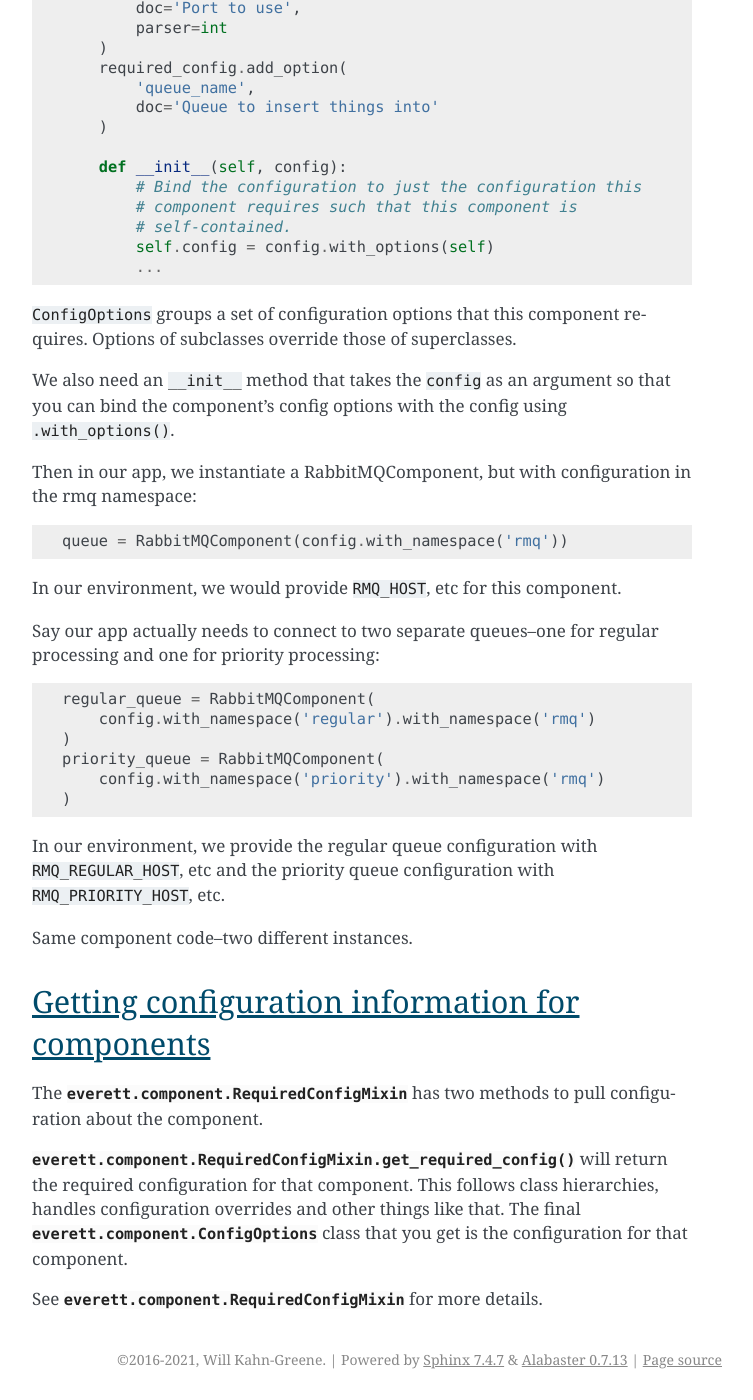
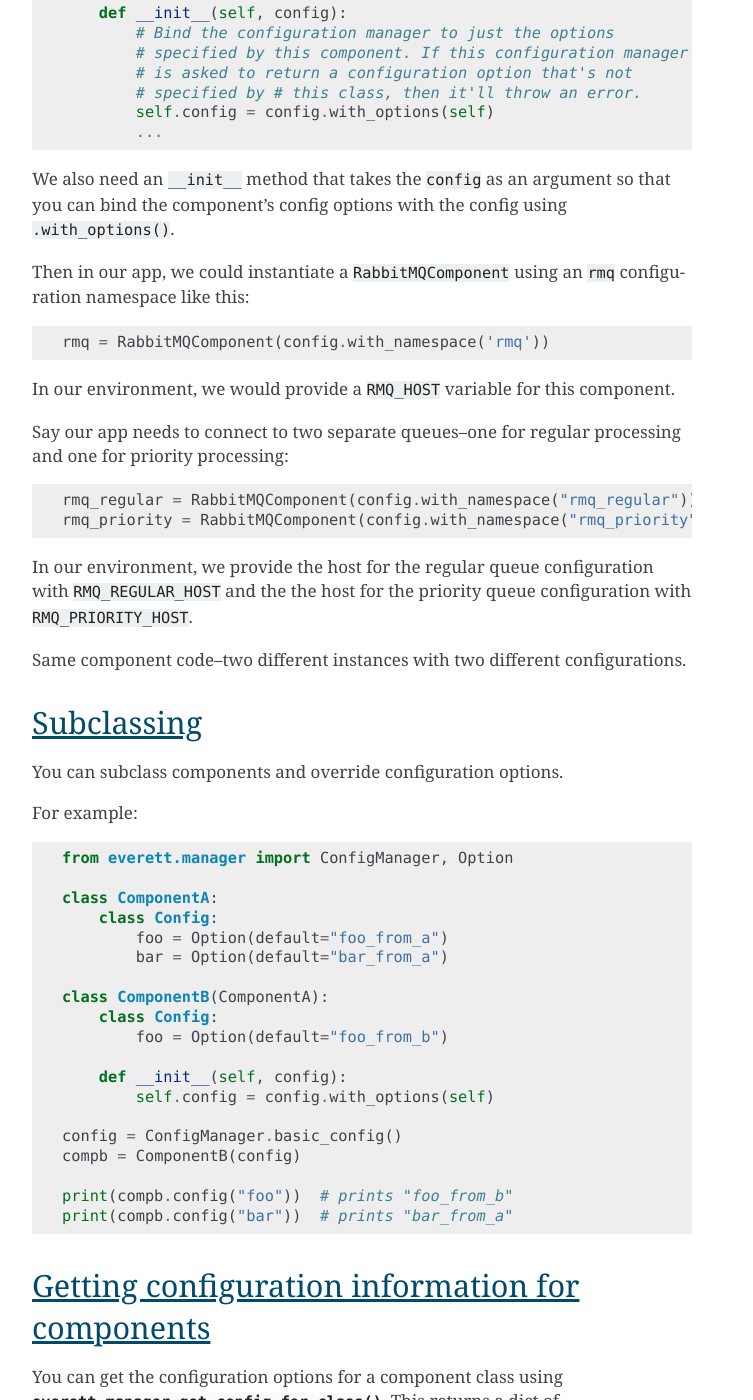
Before and after one commit to willkg/everett, a Sphinx documentation site: the page built from docs/components.rst, in a window 1280 px wide and 1400 px high, scrolled down 889 px. Shown: the whole window, without its empty margins (388-1141 px from the left). Built offline with Sphinx 7.4.7, drawn with Linux system fonts in a browser that asks for light colours; some of the changed text lies outside the part shown.

```diff
--- a/docs/code/configuration_handling_exceptions.py
+++ b/docs/code/configuration_handling_exceptions.py
@@ -14,4 +14,4 @@ try:
 except InvalidValueError:
     # The "debug_mode" configuration value is incorrect--alert
     # user in the logs.
-    logging.exception("gah!")
+    logging.exception("logged exception gah!")
--- a/docs/code/recipes_alternate_keys.py
+++ b/docs/code/recipes_alternate_keys.py
@@ -1,33 +1,37 @@
-from everett.component import RequiredConfigMixin, ConfigOptions
-from everett.manager import ConfigManager
+from everett.manager import ConfigManager, Option
 
 
-class DBReader(RequiredConfigMixin):
-    required_config = ConfigOptions()
-    required_config.add_option("username", alternate_keys=["root:db_username"])
-    required_config.add_option("password", alternate_keys=["root:db_password"])
+class DatabaseReader:
+    class Config:
+        username = Option(alternate_keys=["root:db_username"])
+        password = Option(alternate_keys=["root:db_password"])
 
     def __init__(self, config):
         self.config = config.with_options(self)
 
 
-class DBWriter(RequiredConfigMixin):
-    required_config = ConfigOptions()
-    required_config.add_option("username", alternate_keys=["root:db_username"])
-    required_config.add_option("password", alternate_keys=["root:db_password"])
+class DatabaseWriter:
+    class Config:
+        username = Option(alternate_keys=["root:db_username"])
+        password = Option(alternate_keys=["root:db_password"])
 
     def __init__(self, config):
         self.config = config.with_options(self)
 
 
 # Define a shared configuration
-config = ConfigManager.from_dict({"DB_USERNAME": "foo", "DB_PASSWORD": "bar"})
+config = ConfigManager.from_dict(
+    {
+        "DB_USERNAME": "foo",
+        "DB_PASSWORD": "bar"
+    }
+)
 
-reader = DBReader(config.with_namespace("reader"))
+reader = DatabaseReader(config.with_namespace("reader"))
 assert reader.config("username") == "foo"
 assert reader.config("password") == "bar"
 
-writer = DBWriter(config.with_namespace("writer"))
+writer = DatabaseWriter(config.with_namespace("writer"))
 assert writer.config("username") == "foo"
 assert writer.config("password") == "bar"
 
@@ -42,10 +46,10 @@ config = ConfigManager.from_dict(
     }
 )
 
-reader = DBReader(config.with_namespace("reader"))
+reader = DatabaseReader(config.with_namespace("reader"))
 assert reader.config("username") == "joe"
 assert reader.config("password") == "foo"
 
-writer = DBWriter(config.with_namespace("writer"))
+writer = DatabaseWriter(config.with_namespace("writer"))
 assert writer.config("username") == "pete"
 assert writer.config("password") == "bar"
--- a/docs/code/recipes_appconfig.py
+++ b/docs/code/recipes_appconfig.py
@@ -1,19 +1,20 @@
 import logging
 
-from everett.component import ConfigOptions, RequiredConfigMixin
-from everett.manager import ConfigManager
+from everett.manager import ConfigManager, Option
+
+
+TEXT_TO_LOGGING_LEVEL = {
+    "CRITICAL": 50,
+    "ERROR": 40,
+    "WARNING": 30,
+    "INFO": 20,
+    "DEBUG": 10,
+}
 
 
 def parse_loglevel(value):
-    text_to_level = {
-        "CRITICAL": 50,
-        "ERROR": 40,
-        "WARNING": 30,
-        "INFO": 20,
-        "DEBUG": 10,
-    }
     try:
-        return text_to_level[value.upper()]
+        return TEXT_TO_LOGGING_LEVEL[value.upper()]
     except KeyError:
         raise ValueError(
             f'"{value}" is not a valid logging level. Try CRITICAL, ERROR, '
@@ -21,39 +22,27 @@ def parse_loglevel(value):
         )
 
 
-class AppConfig(RequiredConfigMixin):
-    required_config = ConfigOptions()
-    required_config.add_option(
-        "debug",
-        parser=bool,
-        default="false",
-        doc="Turns on debug mode for the application",
-    )
-    required_config.add_option(
-        "loglevel",
-        parser=parse_loglevel,
-        default="INFO",
-        doc=(
-            "Log level for the application; CRITICAL, ERROR, WARNING, INFO, "
-            "DEBUG"
-        ),
-    )
-
-    def __init__(self, config):
-        self.raw_config = config
-        self.config = config.with_options(self)
-
-    def __call__(self, *args, **kwargs):
-        return self.config(*args, **kwargs)
+class AppConfig:
+    class Config:
+        debug = Option(
+            parser=bool,
+            default="false",
+            doc="Turns on debug mode for the application",
+        )
+        loglevel = Option(
+            parser=parse_loglevel,
+            default="INFO",
+            doc=("Log level for the application; CRITICAL, ERROR, WARNING, INFO, " "DEBUG"),
+        )
 
 
 def init_app():
-    config = ConfigManager.from_dict({})
-    app_config = AppConfig(config)
+    manager = ConfigManager.from_dict({})
+    config = manager.with_options(AppConfig())
 
-    logging.basicConfig(level=app_config("loglevel"))
+    logging.basicConfig(level=config("loglevel"))
 
-    if app_config("debug"):
+    if config("debug"):
         logging.info("debug mode!")
 
 
--- a/docs/code/recipes_shared.py
+++ b/docs/code/recipes_shared.py
@@ -1,14 +1,13 @@
 import os
 
-from everett.component import RequiredConfigMixin, ConfigOptions
-from everett.manager import ConfigManager, parse_class
+from everett.manager import ConfigManager, Option, parse_class
 
 
-class App(RequiredConfigMixin):
-    required_config = ConfigOptions()
-    required_config.add_option("basedir")
-    required_config.add_option("reader", parser=parse_class)
-    required_config.add_option("writer", parser=parse_class)
+class App:
+    class Config:
+        basedir = Option()
+        reader = Option(parser=parse_class)
+        writer = Option(parser=parse_class)
 
     def __init__(self, config):
         self.config = config.with_options(self)
@@ -18,18 +17,18 @@ class App(RequiredConfigMixin):
         self.writer = self.config("writer")(config, self.basedir)
 
 
-class FSReader(RequiredConfigMixin):
-    required_config = ConfigOptions()
-    required_config.add_option("file_type", default="json")
+class FilesystemReader:
+    class Config:
+        file_type = Option(default="json")
 
     def __init__(self, config, basedir):
         self.config = config.with_options(self)
         self.read_dir = os.path.join(basedir, "read")
 
 
-class FSWriter(RequiredConfigMixin):
-    required_config = ConfigOptions()
-    required_config.add_option("file_type", default="json")
+class FilesystemWriter:
+    class Config:
+        file_type = Option(default="json")
 
     def __init__(self, config, basedir):
         self.config = config.with_options(self)
@@ -39,8 +38,8 @@ class FSWriter(RequiredConfigMixin):
 config = ConfigManager.from_dict(
     {
         "BASEDIR": "/tmp",
-        "READER": "__main__.FSReader",
-        "WRITER": "__main__.FSWriter",
+        "READER": "__main__.FilesystemReader",
+        "WRITER": "__main__.FilesystemWriter",
         "READER_FILE_TYPE": "json",
         "WRITER_FILE_TYPE": "yaml",
     }
--- a/docs/components.rst
+++ b/docs/components.rst
@@ -5,11 +5,16 @@ Components
 .. contents::
 
 
+.. versionchanged:: 2.0
+
+   This is redone for v2.0.0 and simplified.
+
+
 Building components with Everett
 ================================
 
-Everett allows you to build components that specify their own configuration as a
-class property.
+Everett allows you to build components that specify the configuration options
+for that component.
 
 This lets you do three things:
 
@@ -18,79 +23,100 @@ This lets you do three things:
    component
 3. inherit and override configuration from superclasses
 
-To create a component, you want to use the
-``everett.component.RequiredConfigMixin``.
+To create a component, add a ``Config`` class to the class definition. In
+the ``Config`` class, specify the options for that class.
 
 For example, let's create a RabbitMQComponent for accessing RabbitMQ::
 
-    from everett.component import RequiredConfigMixin, ConfigOptions
+    from everett.manager import Option
 
-    class RabbitMQComponent(RequiredConfigMixin):
-        required_config = ConfigOptions()
-        required_config.add_option(
-            'host',
-            doc='RabbitMQ host to connect to'
-        )
-        required_config.add_option(
-            'port',
-            default='5672',
-            doc='Port to use',
-            parser=int
-        )
-        required_config.add_option(
-            'queue_name',
-            doc='Queue to insert things into'
-        )
+    class RabbitMQComponent:
+        class Config:
+            host = Option(doc="RabbitMQ host to connect to")
+            port = Option(default="5672", doc="Port to use", parser=int)
+            queue_name = Option(doc="Queue to insert things into")
 
         def __init__(self, config):
-            # Bind the configuration to just the configuration this
-            # component requires such that this component is
-            # self-contained.
+            # Bind the configuration manager to just the options
+            # specified by this component. If this configuration manager
+            # is asked to return a configuration option that's not
+            # specified by # this class, then it'll throw an error.
             self.config = config.with_options(self)
             ...
 
-
-``ConfigOptions`` groups a set of configuration options that this component
-requires. Options of subclasses override those of superclasses.
 
 We also need an ``__init__`` method that takes the ``config`` as an argument so
 that you can bind the component's config options with the config using
 ``.with_options()``.
 
-Then in our app, we instantiate a RabbitMQComponent, but with configuration in
-the rmq namespace::
+Then in our app, we could instantiate a ``RabbitMQComponent`` using an ``rmq``
+configuration namespace like this::
 
-    queue = RabbitMQComponent(config.with_namespace('rmq'))
+    rmq = RabbitMQComponent(config.with_namespace('rmq'))
 
-In our environment, we would provide ``RMQ_HOST``, etc for this component.
+In our environment, we would provide a ``RMQ_HOST`` variable for this
+component.
 
-Say our app actually needs to connect to two separate queues–one for regular
-processing and one for priority processing::
+Say our app needs to connect to two separate queues--one for regular processing
+and one for priority processing::
 
-    regular_queue = RabbitMQComponent(
-        config.with_namespace('regular').with_namespace('rmq')
-    )
-    priority_queue = RabbitMQComponent(
-        config.with_namespace('priority').with_namespace('rmq')
-    )
+    rmq_regular = RabbitMQComponent(config.with_namespace("rmq_regular"))
+    rmq_priority = RabbitMQComponent(config.with_namespace("rmq_priority"))
 
-In our environment, we provide the regular queue configuration with
-``RMQ_REGULAR_HOST``, etc and the priority queue configuration with
-``RMQ_PRIORITY_HOST``, etc.
+In our environment, we provide the host for the regular queue configuration
+with ``RMQ_REGULAR_HOST`` and the the host for the priority queue configuration
+with ``RMQ_PRIORITY_HOST``.
 
-Same component code--two different instances.
+Same component code--two different instances with two different configurations.
+
+
+Subclassing
+===========
+
+You can subclass components and override configuration options.
+
+For example::
+
+    from everett.manager import ConfigManager, Option
+
+    class ComponentA:
+        class Config:
+            foo = Option(default="foo_from_a")
+            bar = Option(default="bar_from_a")
+
+    class ComponentB(ComponentA):
+        class Config:
+            foo = Option(default="foo_from_b")
+
+        def __init__(self, config):
+            self.config = config.with_options(self)
+
+    config = ConfigManager.basic_config()
+    compb = ComponentB(config)
+
+    print(compb.config("foo"))  # prints "foo_from_b"
+    print(compb.config("bar"))  # prints "bar_from_a"
 
 
 Getting configuration information for components
 ================================================
 
-The :py:class:`everett.component.RequiredConfigMixin` has two methods to pull
-configuration about the component.
+You can get the configuration options for a component class using
+:py:func:`everett.manager.get_config_for_class`. This returns a dict of
+``configuration key -> (option, class)``. This helps with debugging which
+option came from which class.
 
-:py:meth:`everett.component.RequiredConfigMixin.get_required_config` will
-return the required configuration for that component. This follows class
-hierarchies, handles configuration overrides and other things like that. The
-final :py:class:`everett.component.ConfigOptions` class that you get is the
-configuration for that component.
+.. autofunction:: everett.manager.get_config_for_class
+   :noindex:
 
-See :py:class:`everett.component.RequiredConfigMixin` for more details.
+
+You can get the runtime configuration for a component or tree of components
+using :py:func:`everett.manager.get_runtime_config`. This returns a list of
+``(namespace, key, value, option, class)`` tuples. The value is the computed
+runtime value taking into account the environments specified in the
+``ConfigManager`` and class hierarchies.
+
+It'll traverse any instance attributes that are components with options.
+
+.. autofunction:: everett.manager.get_runtime_config
+   :noindex:
--- a/docs/recipes.rst
+++ b/docs/recipes.rst
@@ -38,9 +38,8 @@ for the application:
 
 Couple of nice things here. First, is that if you do Sphinx documentation, you
 can use ``autocomponent`` to automatically document your configuration based on
-the code. Second, you can use
-:py:meth:`everett.component.RequiredConfigMixin.get_runtime_config` to print out
-the runtime configuration at startup.
+the code. Second, you can use :py:func:`everett.manager.get_runtime_config` to
+print out the runtime configuration at startup.
 
 
 Using components that share configuration by passing arguments
--- a/src/everett/__init__.py
+++ b/src/everett/__init__.py
@@ -71,9 +71,3 @@ class InvalidValueError(DetailedConfigurationError):
     """Error that indicates that the value is not valid."""
 
     pass
-
-
-class EverettComponent:
-    """Type for Everett components that use RequiredConfigMixin."""
-
-    pass
```
Also changed, not shown: README.rst (+30 -49 lines), docs/configuration.rst (+65 -31 lines), docs/library.rst (+0 -7 lines), 8 other files.
